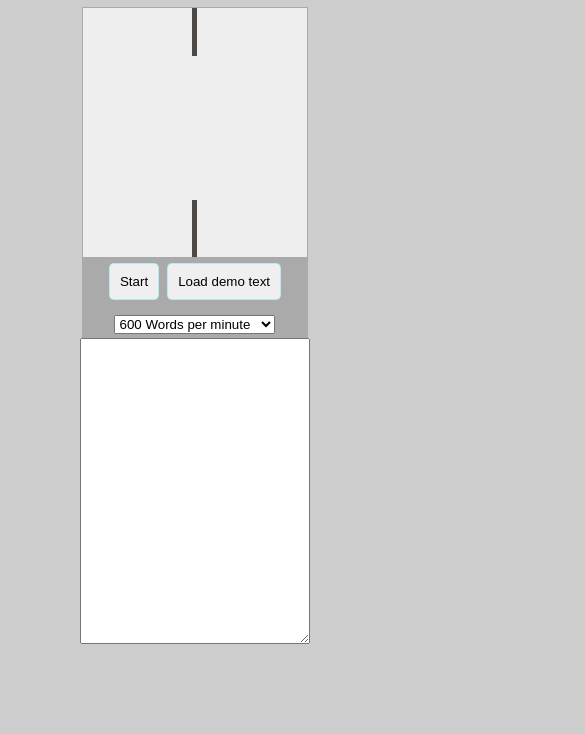
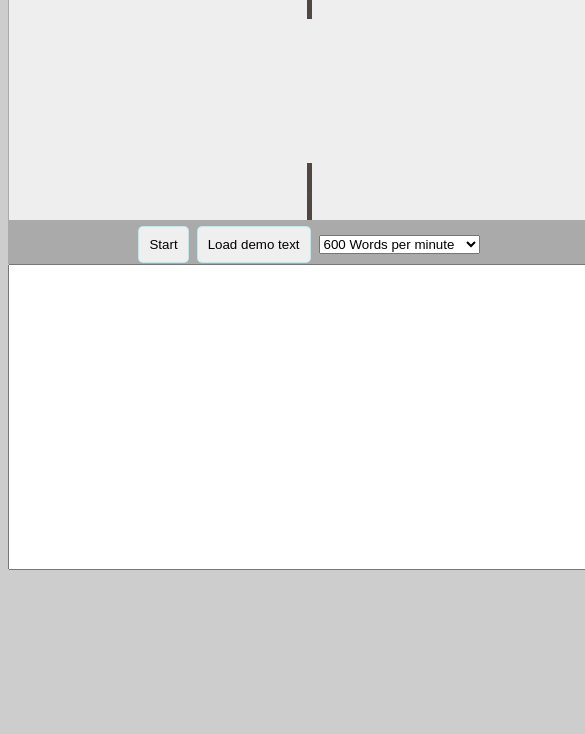
Before and after one commit to GaiusSeptimus/Just-a-simple-Speed-Reader, a plain HTML site: page index.html in a window 390 px wide. Shown: the part 110-844 px from the top of the page, 585 px wide, since content can reach past the window. Drawn offline with nearby package versions, Linux system fonts and the light colour scheme.

Commit message:
Make a start on mobile styling

```diff
--- a/index.html
+++ b/index.html
@@ -4,6 +4,8 @@
     <meta charset="utf-8">
     <title>Just a simple Speed Reader</title>
     <link rel="stylesheet" href="style.css" />
+    <link rel="stylesheet" href="mobile.css" type="text/css" />
+    <!--<link rel="stylesheet" href="mobile.css" type="text/css" media="only screen and (max-device-width: 480px)" />-->
     <script src="http://ajax.googleapis.com/ajax/libs/jquery/1.10.2/jquery.min.js"></script>
     <script src="script.js"></script>
 </head>
--- /dev/null
+++ b/mobile.css
@@ -0,0 +1,7 @@
+.reader {
+	width: 100%;
+}
+
+#copy {
+	width: 100%;
+}
--- a/style.css
+++ b/style.css
@@ -10,7 +10,7 @@
     background-position: center;
     background-repeat: repeat-y;
     margin: auto;
-    width: 60%;
+    min-width: 60%;
 }
 
 .controls {
@@ -27,6 +27,7 @@ input[type=button] {
     border-radius: 5px;
     border: solid 1px rgba(30, 228, 241, 0.30);
     border-style: solid;
+    min-height: 20px;
 }
 
 .word {
@@ -38,10 +39,15 @@ input[type=button] {
     font-size: 3em;
 }
 
+html {
+    min-width: 100%;
+}
+
 body {
     font-size: 200%;
     text-align: center;
     background-color: #cdcdcd;
+    min-width: 600px;
 }
 
 h1 {
```
